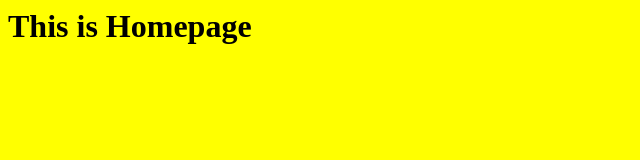
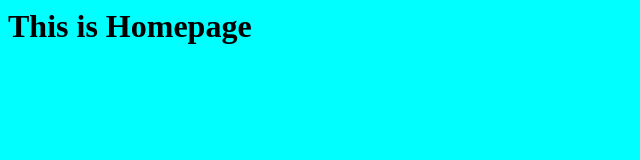
Before and after one commit to Madanalaanand/docker, a plain HTML site: page activity/index.html in a window 1280 px wide. Shown: the whole page, without its empty margins (0-640 px from the left). Drawn offline with Linux system fonts and the light colour scheme.

Commit message:
adding changes4

```diff
--- a/activity/index.html
+++ b/activity/index.html
@@ -2,7 +2,7 @@
     <head>
         <title>Built by DevOps Team at QT</title>
     </head>
-    <body style="background-color:yellow;">
+    <body style="background-color:cyan;">
         <h1>This is Homepage</h1>
     </body>
 </html>
```
